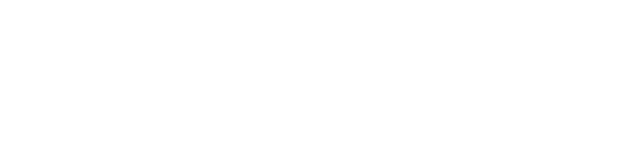
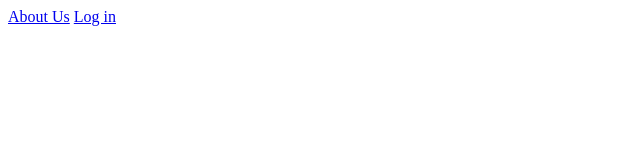
Before and after one commit to brandoncastrro/StaticRegisterPage, a plain HTML site: page Index.html in a window 1280 px wide. Shown: the whole page, without its empty margins (0-640 px from the left). Drawn offline with Linux system fonts and the light colour scheme.

Commit message:
Header was added

```diff
--- a/Index.html
+++ b/Index.html
@@ -7,6 +7,9 @@
     <title>Document</title>
 </head>
 <body>
-
+    <header>
+        <a href="#">About Us</a>
+        <a href="#">Log in</a>
+    </header>
 </body>
 </html>
```
